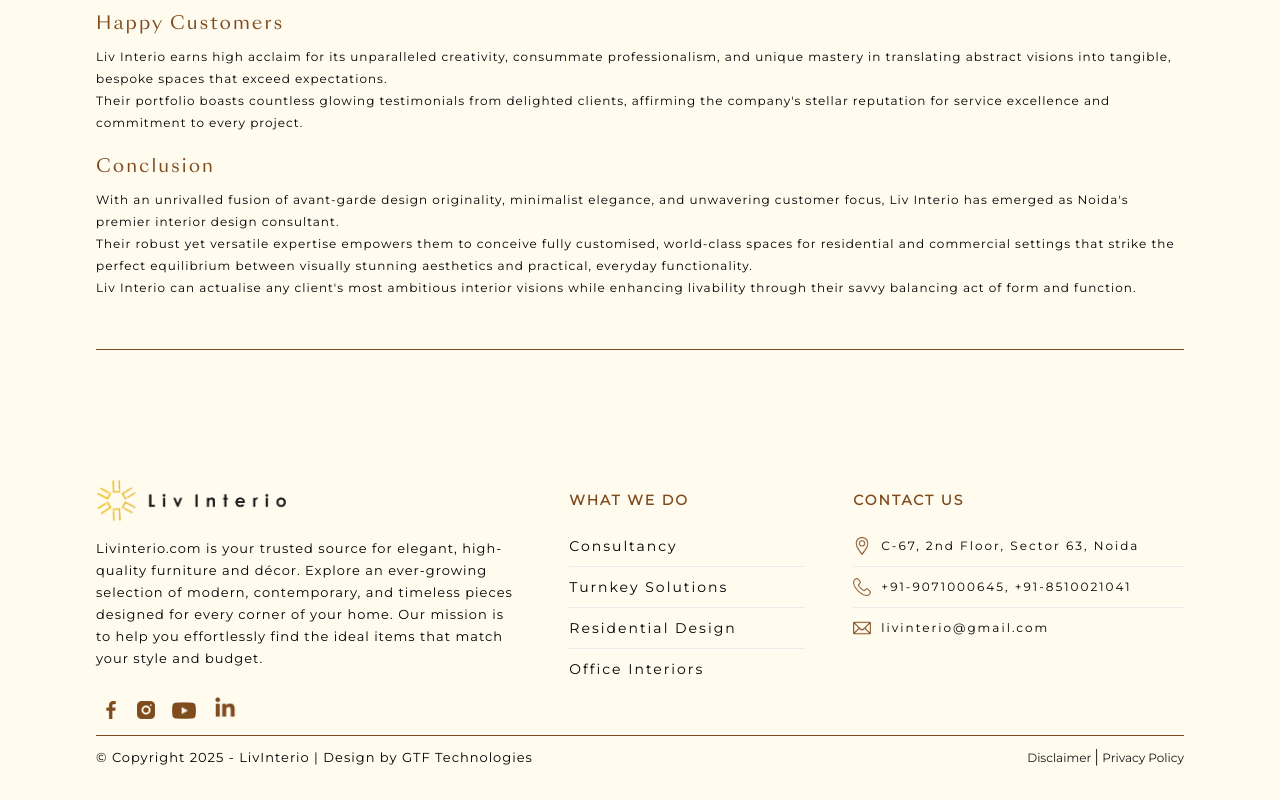
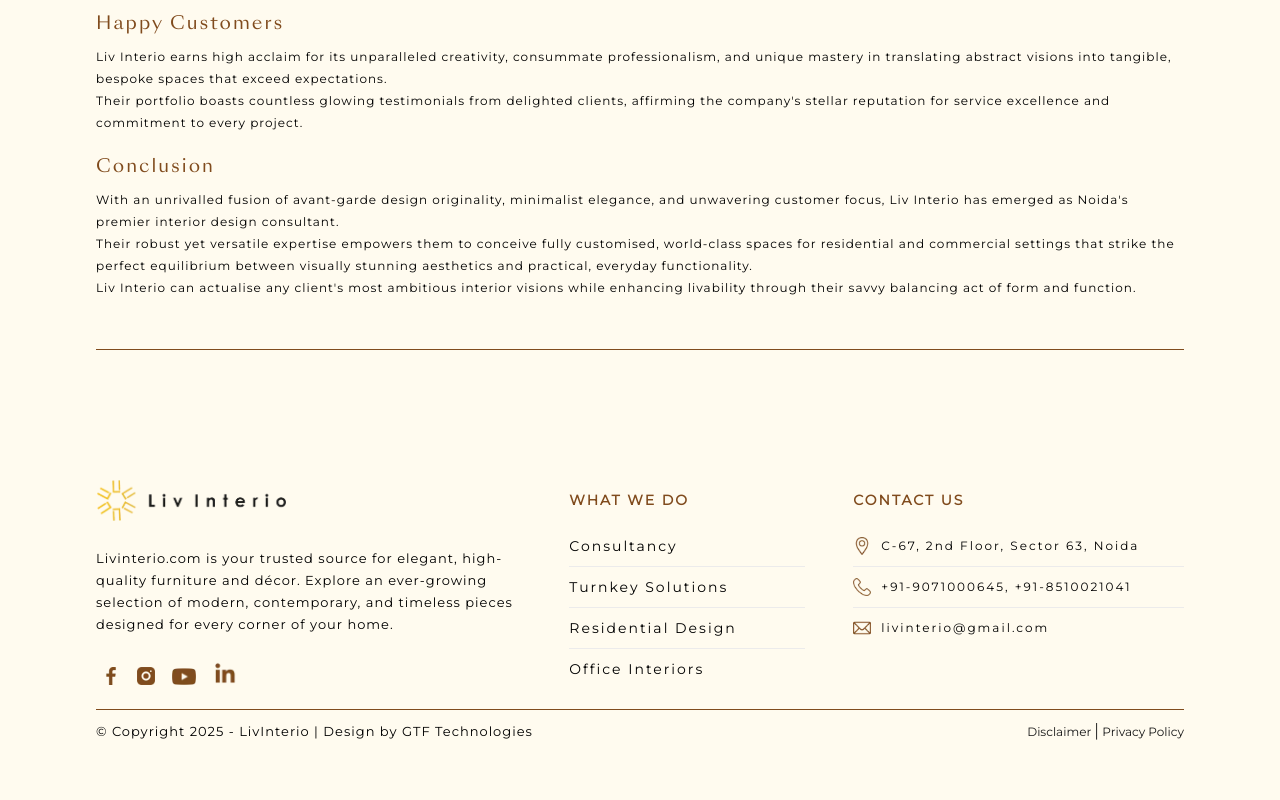
Before and after one commit to Kuldeep-111/liv-interio, a Next.js app: page /services in a window 1280 px wide. Shown: the part 2789-3589 px from the top of the page. After the commit the page ends 3563 px from the top, so only its background shows below. Built offline with nearby package versions, Linux system fonts and the light colour scheme.

Commit message:
office image

```diff
--- a/src/components/WhatWeDoSection.jsx
+++ b/src/components/WhatWeDoSection.jsx
@@ -35,7 +35,7 @@
     link: "residential-design",
   },
   {
-    imageSrc: "/assets/images/projects/ienergizer-office/1.webp",
+    imageSrc: "/assets/images/projects/ienergizer-office/5.webp",
     imgAlt: "Office Interiors",
     icon: "/assets/images/whatwedo/office.webp",
     icon2: "/assets/images/whatwedo/office-white.webp",
--- a/src/components/layout/Footer.jsx
+++ b/src/components/layout/Footer.jsx
@@ -103,11 +103,11 @@
             alt="Livinterio Logo"
             width={190}
             height={60}
-            className="inline-block mt-[-10px]"
+            className="inline-block mt-[-10px] mb-[10px]"
           />
         </div>
         <Pera className="text-justify md:!text-left mb-[20px]">
-          Livinterio.com is your trusted source for elegant, high-quality furniture and décor. Explore an ever-growing selection of modern, contemporary, and timeless pieces designed for every corner of your home. Our mission is to help you effortlessly find the ideal items that match your style and budget.
+          Livinterio.com is your trusted source for elegant, high-quality furniture and décor. Explore an ever-growing selection of modern, contemporary, and timeless pieces designed for every corner of your home.
         </Pera>
         <div className='w-full md:w-fit flex items-end justify-center md:justify-start gap-[5px] '>
                 {sociolMedia.map((data,index)=>(
```
